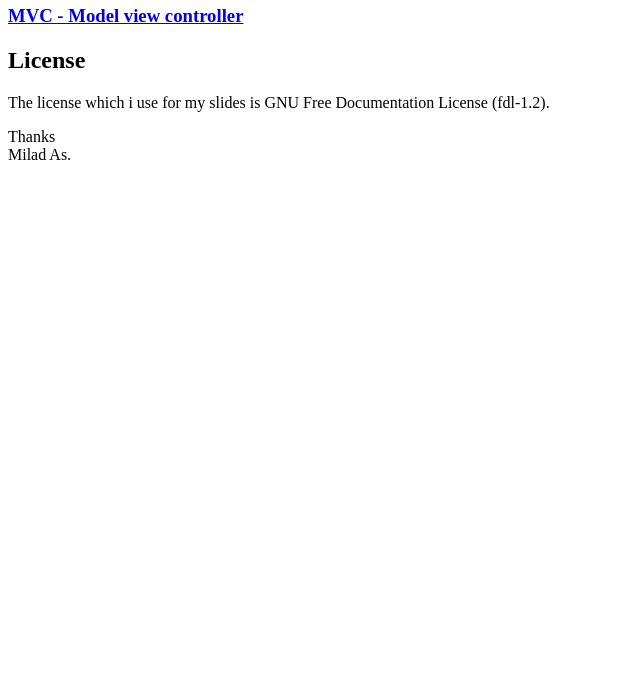
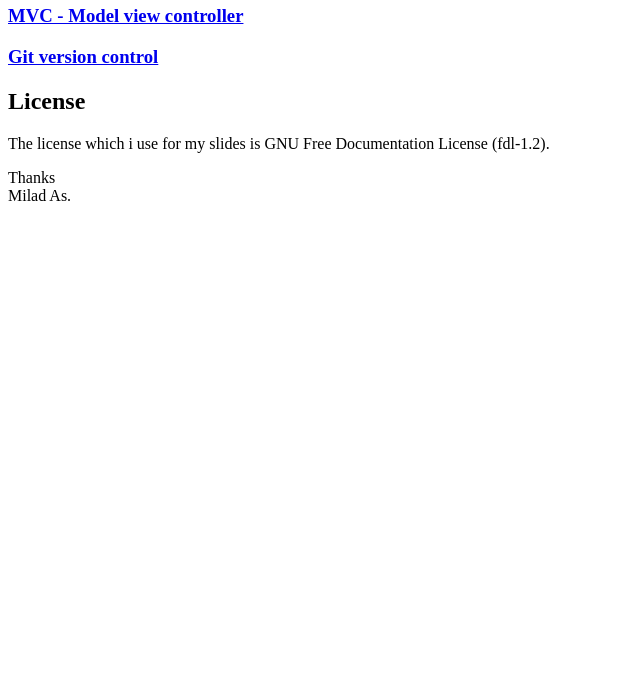
Before and after one commit to MiladAs/Slides, a plain HTML site: page index.html in a window 1280 px wide. Shown: the part 108-800 px from the top of the page, without its empty margins (0-640 px from the left). Drawn offline with Linux system fonts and the light colour scheme.

Commit message:
add git link to index.html

```diff
--- a/index.html
+++ b/index.html
@@ -6,6 +6,7 @@
 <h1>Milad As - Presentations</h1>
 <h2>Slides</h2>
 <h3><a target="_blank" href="http://miladas.github.io/slides/mvc/">MVC - Model view controller</a></h3>
+<h3><a target="_blank" href="http://miladas.github.io/slides/git/">Git version control</a></h3>
 <h2>License</h2>
 <p>The license which i use for my slides is GNU Free Documentation License (fdl-1.2).</p>
 <p>Thanks<br/>Milad As.</p>
```
